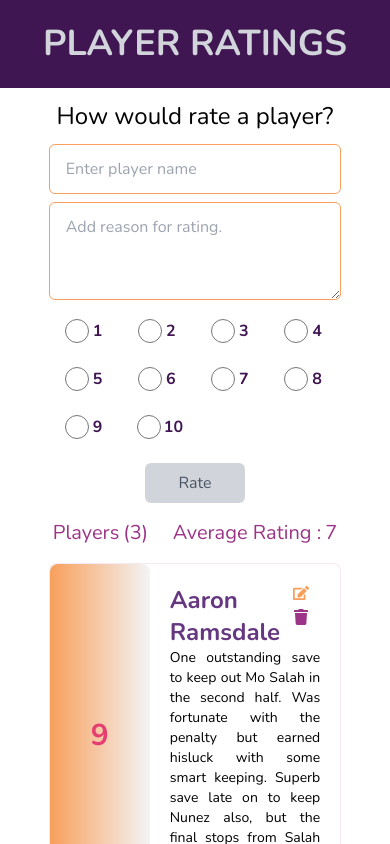
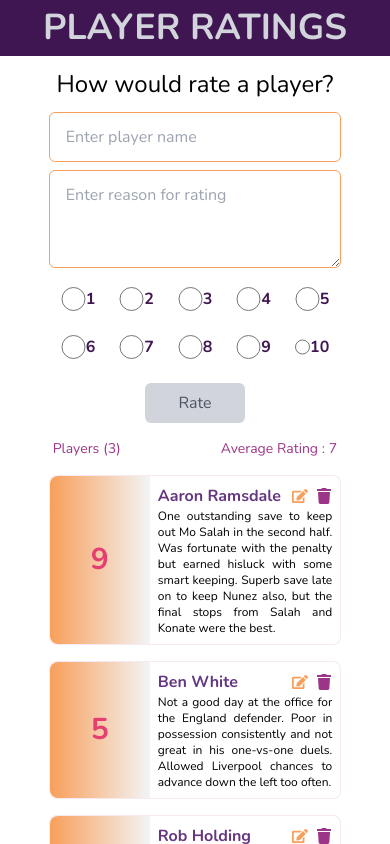
Before and after one commit to inspecta/player-ratings, a React (Create React App) app: page / in a window 390 px wide. Shown: the top 844 px of the page. Built offline with nearby package versions, Linux system fonts and the light colour scheme.

Commit message:
Add update validation

```diff
--- a/src/components/Header.jsx
+++ b/src/components/Header.jsx
@@ -1,6 +1,8 @@
 const Header = () => (
-  <header className="text-center p-6 bg-pallete-400">
-    <h1 className="text-4xl font-extrabold text-gray-300 uppercase">Player Ratings</h1>
+  <header className="text-center p-2 bg-pallete-400 md:p-5">
+    <h1 className="text-4xl font-extrabold text-gray-300 uppercase">
+      Player Ratings
+    </h1>
   </header>
 );
 
--- a/src/components/RatingForm.jsx
+++ b/src/components/RatingForm.jsx
@@ -60,7 +60,7 @@ const RatingForm = ({ addNewRating }) => {
           <textarea
             name="reason"
             rows="3"
-            placeholder="Add reason for rating."
+            placeholder="Enter reason for rating"
             onChange={handleInput}
             value={input.reason}
             id="reason"
--- a/src/components/RatingItem.jsx
+++ b/src/components/RatingItem.jsx
@@ -20,7 +20,10 @@ const RatingItem = ({ player, handleDelete, handleReasonUpdate }) => {
 
   const handleSave = () => {
     seteditingReason(false);
-    handleReasonUpdate(player.id, reason);
+    if (reason.length > 1) {
+      handleReasonUpdate(player.id, reason);
+    }
+    return false;
   };
 
   const handleReasonChange = (event) => {
@@ -29,7 +32,7 @@ const RatingItem = ({ player, handleDelete, handleReasonUpdate }) => {
 
   return (
     <Card className="flex flex-row">
-      <div className="rounded-lg text-3xl text-pallete-100 font-bold
+      <div className="rounded-l-lg text-3xl text-pallete-100 font-bold
       text-center w-[100px] p-4 absolute inset-0 flex justify-center items-center
       bg-gradient-to-r from-pallete-50 to-gray-100"
       >
@@ -37,8 +40,10 @@ const RatingItem = ({ player, handleDelete, handleReasonUpdate }) => {
       </div>
       <div className="flex-grow ml-[100px]">
         <div className="w-full flex flex-row justify-between">
-          <h1 className="text-2xl font-bold text-pallete-300">{player.name}</h1>
-          <div>
+          <h1 className="text-md font-bold text-pallete-300 md:text-xl lg:text-2xl">
+            {player.name}
+          </h1>
+          <div className="flex items-center">
             {editingReason ? (
               <>
                 <button type="button" onClick={() => handleSave(player.id, reason)}>
@@ -73,7 +78,7 @@ const RatingItem = ({ player, handleDelete, handleReasonUpdate }) => {
             required
           />
         ) : (
-          <p className="text-sm text-justify">{player.reason}</p>
+          <p className="text-xs text-justify md:text-sm">{player.reason}</p>
         )}
       </div>
     </Card>
--- a/src/components/RatingNumbers.jsx
+++ b/src/components/RatingNumbers.jsx
@@ -25,7 +25,7 @@ const RatingNumbers = ({ select }) => {
   return (
     <div className="w-3/4 mx-auto">
       <ul className="
-        w-full grid grid-cols-4 flex-grow md:grid md:grid-cols-5
+        w-full grid grid-cols-5 flex-grow md:grid md:grid-cols-5
         lg:grid-cols-10"
       >
         {nums.map((x) => (
--- a/src/components/RatingStats.jsx
+++ b/src/components/RatingStats.jsx
@@ -9,8 +9,8 @@ const RatingStats = ({ data }) => {
   average = average.toFixed(1).replace(/[.,]0$/, '');
 
   return (
-    <div className="w-3/4 flex justify-between mx-auto py-4 text-xl text-pallete-200
-    lg:w-1/2"
+    <div className="w-3/4 flex justify-between mx-auto py-4 text-pallete-200
+    lg:w-1/2 text-sm md:text-lg"
     >
       <h4>
         <span className="px-1">Players</span>
--- a/src/shared/Card.jsx
+++ b/src/shared/Card.jsx
@@ -2,8 +2,8 @@ import PropTypes from 'prop-types';
 
 const Card = ({ children }) => (
   <div className="
-    w-3/4 bg-white mx-auto rounded-lg gap-5 mb-4 p-5 border border-pallete-200
-    border-opacity-[0.1] lg:w-1/2 relative"
+    w-3/4 bg-white mx-auto rounded-lg gap-5 mb-4 p-2 border border-pallete-200
+    border-opacity-[0.1] lg:w-1/2 relative md:p-3 lg:p-5"
   >
     {children}
   </div>
```
